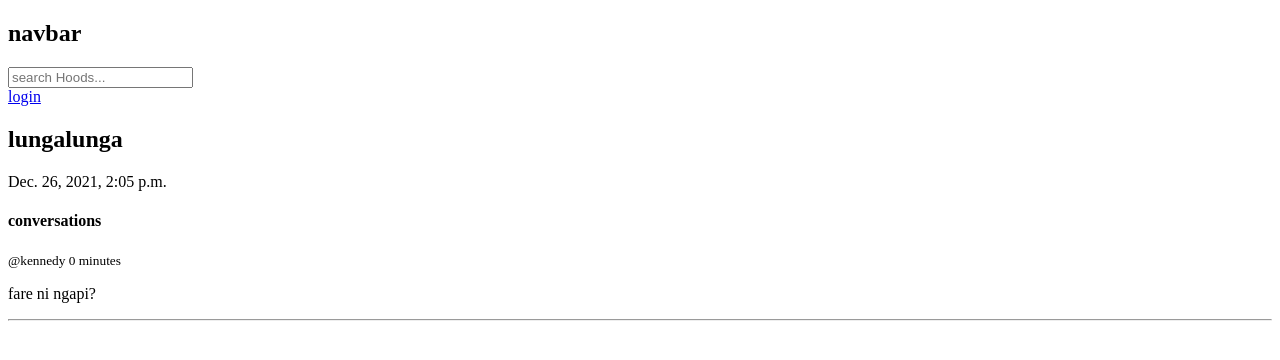
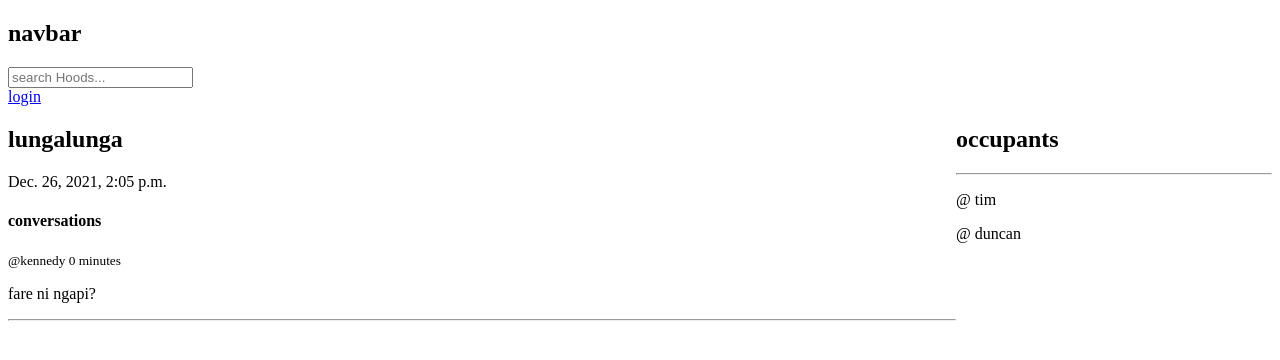
Before and after one commit to kennedybabu/my-hood, a Django app: page /hood/4/ in a window 1280 px wide. Shown: the top 360 px of the page. Run offline with Django 4.2, Linux system fonts and the light colour scheme; data comes from the database, SQL or seed files in the repository; both versions use the stored data as it was after the commit.

Commit message:
feature: add occupants to a hood

```diff
--- a/app/models.py
+++ b/app/models.py
@@ -14,7 +14,7 @@ class Hood(models.Model):
     host = models.ForeignKey(User, on_delete=models.SET_NULL, null=True)
     name = models.CharField(max_length=100)
     location = models.ForeignKey(Location, on_delete=models.SET_NULL, null=True)
-    # occupants =
+    occupants = models.ManyToManyField(User, related_name='occupants', blank=True)
     updated = models.DateTimeField(auto_now=True)
     created = models.DateTimeField(auto_now_add=True)
 
--- a/app/templates/app/hood.html
+++ b/app/templates/app/hood.html
@@ -1,6 +1,17 @@
 {% extends 'base.html' %}
 
 {% block content %}
+<style>
+    .hood-container {
+        display: grid;
+        grid-template-columns: 3fr 1fr;
+    }
+</style>
+
+
+<div class="hood-container">
+    <div>
+
 
         <h2>{{ hood.name }}</h2>
 
@@ -29,4 +40,17 @@
             </form>
         </div>
         {% endif %}
+    </div>
+
+    <div>
+        <h2>occupants</h2>
+        <hr>
+        {% for user in occupants %}
+            <div>
+                <p>@ {{ user.username }}</p>
+            </div>
+
+        {% endfor %}
+    </div>
+</div>
 {% endblock %}
--- a/app/views.py
+++ b/app/views.py
@@ -86,6 +86,7 @@ def home(request):
 def hood(request, pk):
     hood = Hood.objects.get(id=pk)
     posts = hood.post_set.all().order_by('-created')
+    occupants = hood.occupants.all()
 
     if request.method == 'POST':
         post = Post.objects.create(
@@ -96,7 +97,8 @@ def hood(request, pk):
         return redirect('hood', pk=hood.id)
     context = {
         'hood':hood,
-        'posts':posts
+        'posts':posts,
+        'occupants':occupants
     }
     return render(request, 'app/hood.html', context)
 
```
Also changed, not shown: app/migrations/0007_alter_hood_options_hood_occupants.py (added), db.sqlite3. Lines whose indentation alone changed are shown as unchanged.
